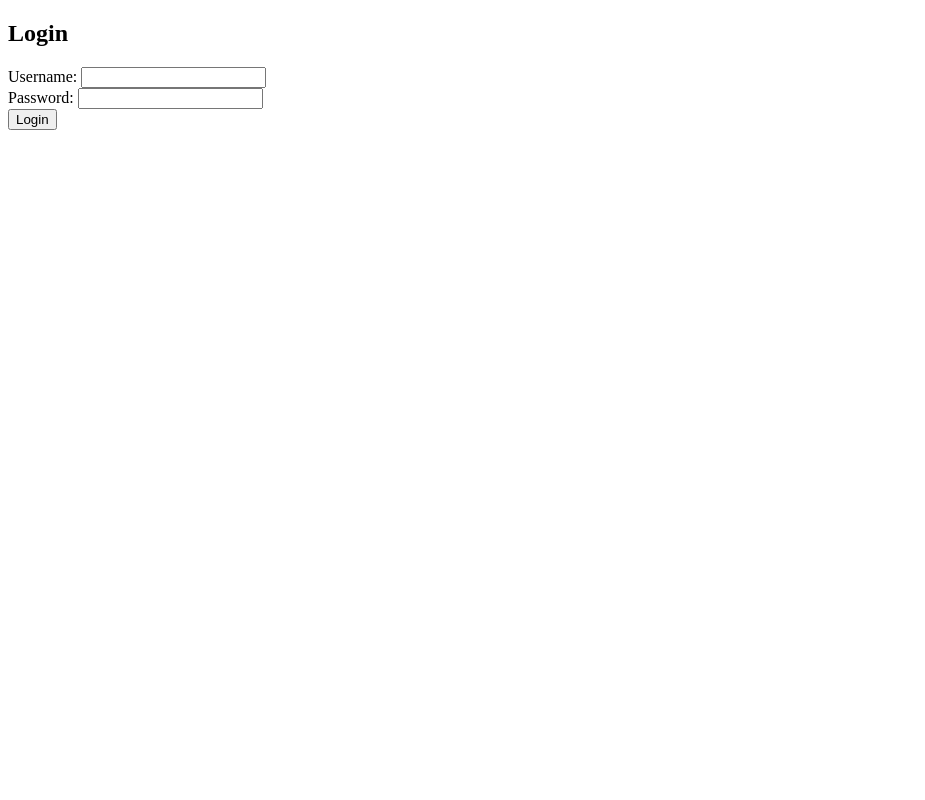
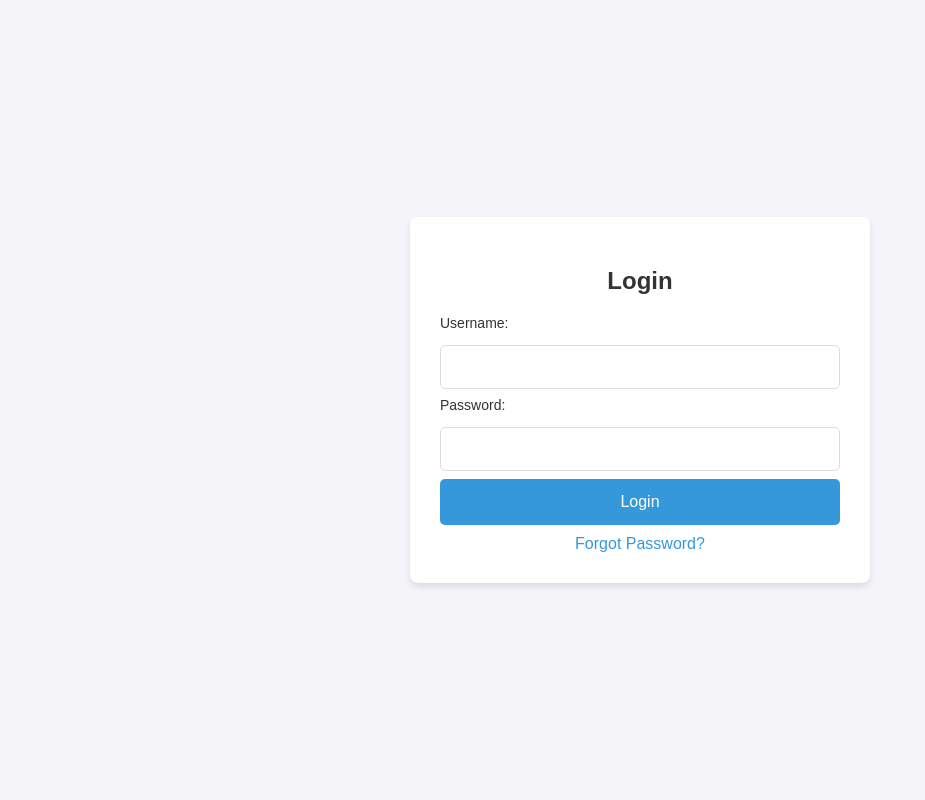
Before and after one commit to sovaamahato/student_record, a PHP site: page /login.php in a window 1280 px wide. Shown: the whole page, without its empty margins (0-925 px from the left). Run offline with PHP 8.4, Linux system fonts and the light colour scheme.

Commit message:
login ui update

```diff
--- a/login.php
+++ b/login.php
@@ -4,8 +4,100 @@
     <meta charset="UTF-8">
     <meta name="viewport" content="width=device-width, initial-scale=1.0">
     <title>Login</title>
+    <style>
+        /* General Styles */
+        body {
+            font-family: Arial, sans-serif;
+            background-color: #f4f4f9;
+            margin: 0;
+            padding: 0;
+            display: flex;
+            justify-content: center;
+            align-items: center;
+            height: 100vh;
+        }
+
+        .login-container {
+            background-color: white;
+            padding: 30px;
+            border-radius: 8px;
+            box-shadow: 0 4px 6px rgba(0, 0, 0, 0.1);
+            width: 100%;
+            max-width: 400px;
+        }
+
+        h2 {
+            text-align: center;
+            color: #333;
+            margin-bottom: 20px;
+            font-size: 24px;
+        }
+
+        label {
+            font-size: 14px;
+            color: #333;
+            display: block;
+            margin-bottom: 6px;
+        }
+
+        input[type="text"],
+        input[type="password"] {
+            width: 100%;
+            padding: 12px;
+            margin: 8px 0;
+            border-radius: 5px;
+            border: 1px solid #ddd;
+            font-size: 16px;
+            box-sizing: border-box;
+        }
+
+        input[type="text"]:focus,
+        input[type="password"]:focus {
+            border-color: #3498db;
+            outline: none;
+        }
+
+        button[type="submit"] {
+            background-color: #3498db;
+            color: white;
+            padding: 14px;
+            width: 100%;
+            border: none;
+            border-radius: 5px;
+            font-size: 16px;
+            cursor: pointer;
+            transition: background-color 0.3s;
+        }
+
+        button[type="submit"]:hover {
+            background-color: #2980b9;
+        }
+
+        .error-message {
+            color: red;
+            font-size: 14px;
+            text-align: center;
+            margin-top: 10px;
+        }
+
+        .forgot-password {
+            text-align: center;
+            margin-top: 10px;
+        }
+
+        .forgot-password a {
+            color: #3498db;
+            text-decoration: none;
+        }
+
+        .forgot-password a:hover {
+            text-decoration: underline;
+        }
+    </style>
 </head>
 <body>
+
+    <div class="login-container">
         <h2>Login</h2>
         <form action="login.php" method="POST">
             <label>Username:</label>
@@ -15,6 +107,7 @@
             <button type="submit" name="login">Login</button>
         </form>
 
+        <!-- Error message (if any) -->
         <?php
         session_start();
 
@@ -39,12 +132,19 @@
                 header("Location: welcome.php");
                 exit;
             } else {
-            echo "Invalid username or password.";
+                echo '<div class="error-message">Invalid username or password.</div>';
             }
 
             $stmt->close();
             $conn->close();
         }
         ?>
+
+        <!-- Optional "Forgot Password" link -->
+        <div class="forgot-password">
+            <a href="forgot_password.php">Forgot Password?</a>
+        </div>
+    </div>
+
 </body>
 </html>
--- a/welcome.php
+++ b/welcome.php
@@ -7,6 +7,8 @@ if (!isset($_SESSION['user_id'])) {
 }
 
 include 'config.php';
+
+
 
 // Fetch student data for the logged-in user
 $sql = "SELECT * FROM students";
```
Lines whose indentation alone changed are shown as unchanged.
